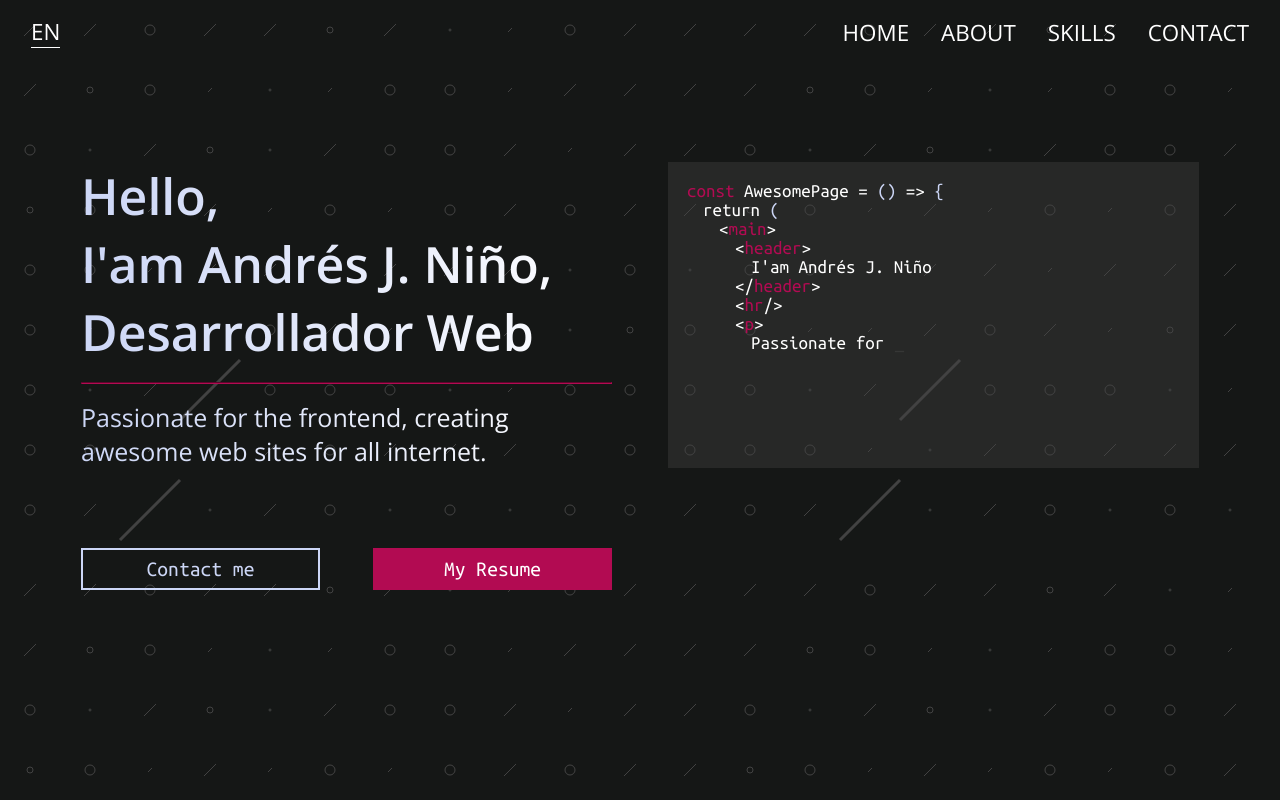
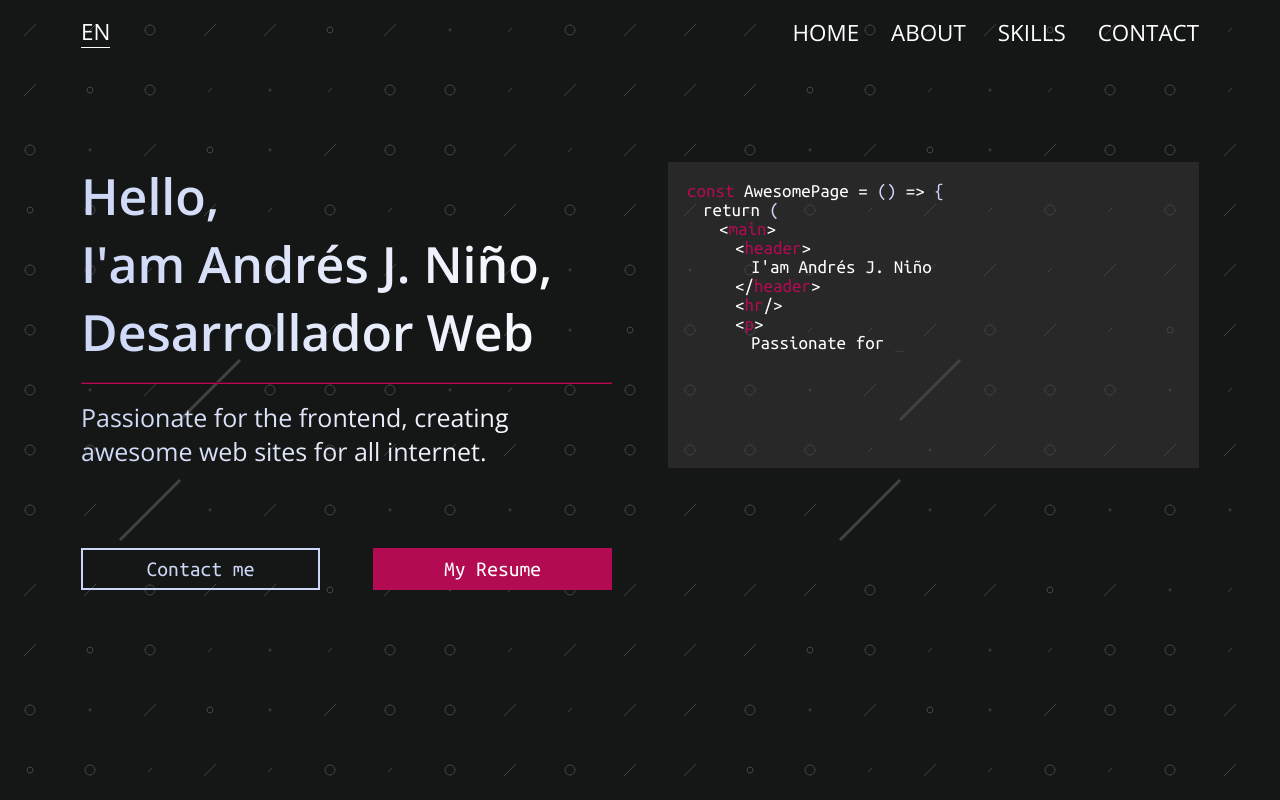
Before and after one commit to AndresJoaquinNino/my-web-site, a React (Create React App) app: page / in a window 1280 px wide. Shown: the top 800 px of the page. Built offline with nearby package versions, Linux system fonts and the light colour scheme; the HTML template or start-up script is replaced by a standard one.

Commit message:
dicreasing the max-width of the page

```diff
--- a/src/components/Navbar.scss
+++ b/src/components/Navbar.scss
@@ -12,7 +12,7 @@
 }
 .page__navbar{
     height: 4rem;
-    width: min(100%,1250px);
+    width: min(100%,1150px);
     padding: 0 1rem;
     display: flex;
     align-items: center;
```
